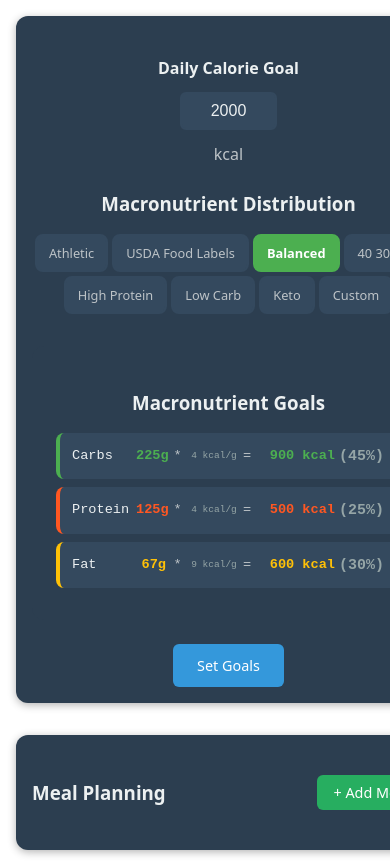
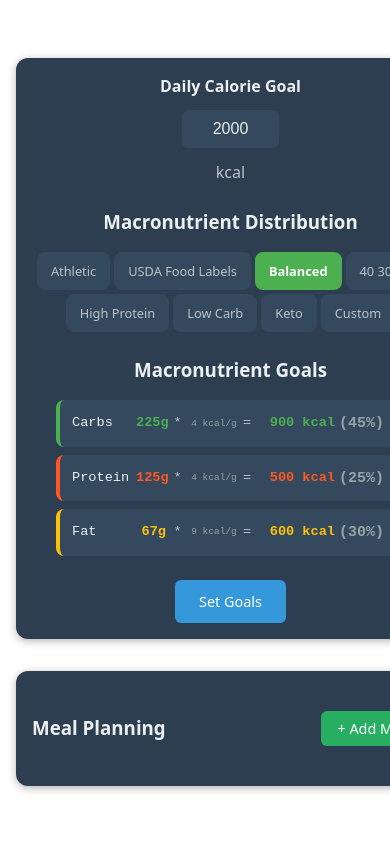
Before and after one commit to DanBurton/macronutrients, a React (Vite) app: page / in a window 390 px wide. Shown: the top 866 px of the page. After the commit the page ends 844 px from the top, so only its background shows below. Built offline with nearby package versions, Linux system fonts and the light colour scheme.

Commit message:
style tweaks

```diff
--- a/src/App.css
+++ b/src/App.css
@@ -30,7 +30,7 @@
   align-items: center;
   justify-content: center;
   gap: 0.5rem;
-  margin: 1.5rem 0;
+  margin: 0 0 1.5rem 0;
   flex-wrap: wrap;
 }
 
@@ -115,11 +115,10 @@
 }
 
 .macros-preview {
-  margin-top: 2rem;
   text-align: left;
   background: #2c3e50;
   border-radius: 12px;
-  padding: 1.5rem;
+  margin: 1.5rem;
 }
 
 .macros-preview h3 {
@@ -130,7 +129,7 @@
 
 .macro-item {
   display: grid;
-  grid-template-columns: 80px 40px 20px 60px 10px 100px 60px;
+  grid-template-columns: 80px 40px 20px 60px 10px 100px 60px auto;
   gap: 0.25rem;
   align-items: center;
   padding: 0.75rem;
@@ -141,7 +140,6 @@
   color: #ecf0f1;
   font-family: 'Courier New', monospace;
   font-size: 0.9rem;
-  overflow-x: auto;
 }
 
 .macro-item[data-macro="carbs"] {
@@ -194,9 +192,6 @@
   color: #95a5a6;
   font-weight: bold;
   font-size: 1.1em;
-  display: flex;
-  align-items: center;
-  gap: 0.5rem;
 }
 
 .calculated-indicator {
@@ -213,7 +208,6 @@
   display: flex;
   flex-direction: column;
   gap: 1px;
-  margin-left: 0.5rem;
 }
 
 .inline-button {
@@ -310,7 +304,7 @@
   }
 
   .macro-item {
-    grid-template-columns: 60px 30px 15px 50px 8px 80px 50px;
+    grid-template-columns: 60px 30px 15px 50px 8px 80px 50px auto;
     gap: 0.25rem;
     font-size: 0.85rem;
   }
@@ -342,7 +336,6 @@
 }
 
 .collapse-button {
-  margin-top: 1.5rem;
   padding: 0.75rem 1.5rem;
   background: #3498db;
   color: white;
@@ -495,8 +488,9 @@
 }
 
 .delete-meal-button {
-  width: 24px;
-  height: 24px;
+  width: 10px;
+  height: 10px;
+  padding: 10px;
   border: none;
   border-radius: 50%;
   background: #e74c3c;
```
